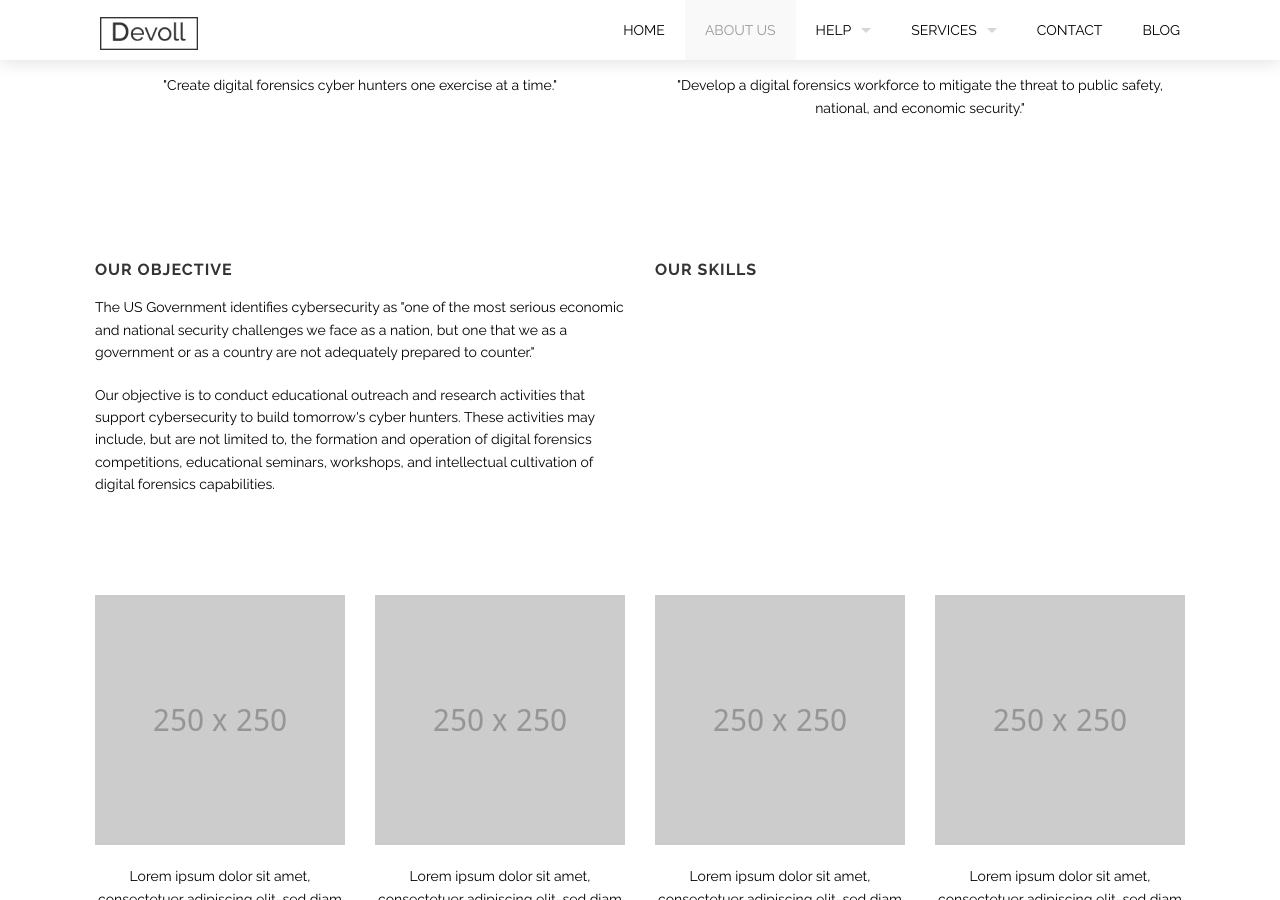
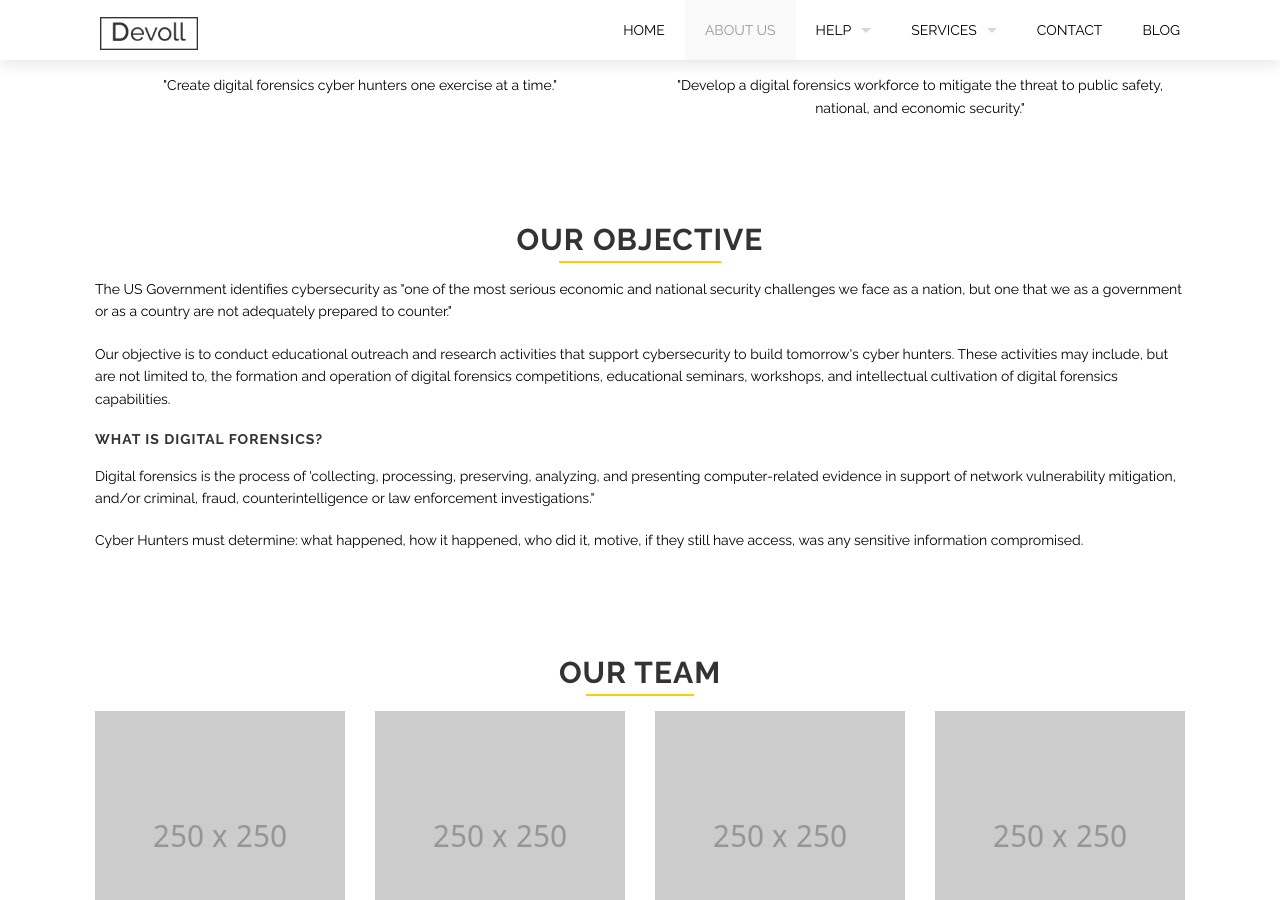
Before and after one commit to USDFC/usdfc.github.io, a Jekyll site: the page built from about.html, in a window 1280 px wide and 900 px high, scrolled down 500 px. Built offline with Jekyll 4.4.1, drawn with Linux system fonts in a browser that asks for light colours; nearby versions of some CDN libraries; library files that are not in the unit come from our copies.

Commit message:
Fixes for About Us sections

```diff
--- a/about.html
+++ b/about.html
@@ -36,7 +36,6 @@ testimonials:
       <div class='spacing'></div>
       <div class='items centered-text'>
         <p class='quote'>"Create digital forensics cyber hunters one exercise at a time."</p>
-        <div class='two spacing'></div>
       </div>
     </div>
     <div class='medium-6 columns'>
@@ -44,7 +43,6 @@ testimonials:
       <div class='spacing'></div>
       <div class='items centered-text'>
         <p class='quote'>"Develop a digital forensics workforce to mitigate the threat to public safety, national, and economic security."</p>
-        <div class='two spacing'></div>
       </div>
     </div>
   </div>
@@ -52,21 +50,22 @@ testimonials:
 
 <div class='full'>
   <div class='row'>
-    <div class='medium-6 columns'>
-      <h3>Our Objective</h3>
+    <div class='large-12 columns'>
+      {% include section-header.html title="Our Objective" %}
       <p>The US Government identifies cybersecurity as "one of the most serious economic and national security challenges we face as a nation, but one that we as a government or as a country are not adequately prepared to counter."</p>
       <p>Our objective is to conduct educational outreach and research activities that support cybersecurity to build tomorrow's cyber hunters. These activities may include, but are not limited to, the formation and operation of digital forensics competitions, educational seminars, workshops, and intellectual cultivation of digital forensics capabilities.</p>
-    </div>
-    <div class='medium-6 columns'>
-      <h3>Our skills</h3>
+
+      <h4>What is Digital Forensics?</h4>
+      <p>Digital forensics is the process of 'collecting, processing, preserving, analyzing, and presenting computer-related evidence in support of network vulnerability mitigation, and/or criminal, fraud, counterintelligence or law enforcement investigations."</p>
+      <p>Cyber Hunters must determine: what happened, how it happened, who did it, motive, if they still have access, was any sensitive information compromised.</p>
 
     </div>
   </div>
 </div>
 
-
 <div class='full'>
   <div class='row'>
+    {% include section-header.html title="Our Team" %}
     {% for member in site.data.members %}
       <div class='small-6 medium-3 large-3 columns'>
         <div class='mod modTeamMember'>
```
